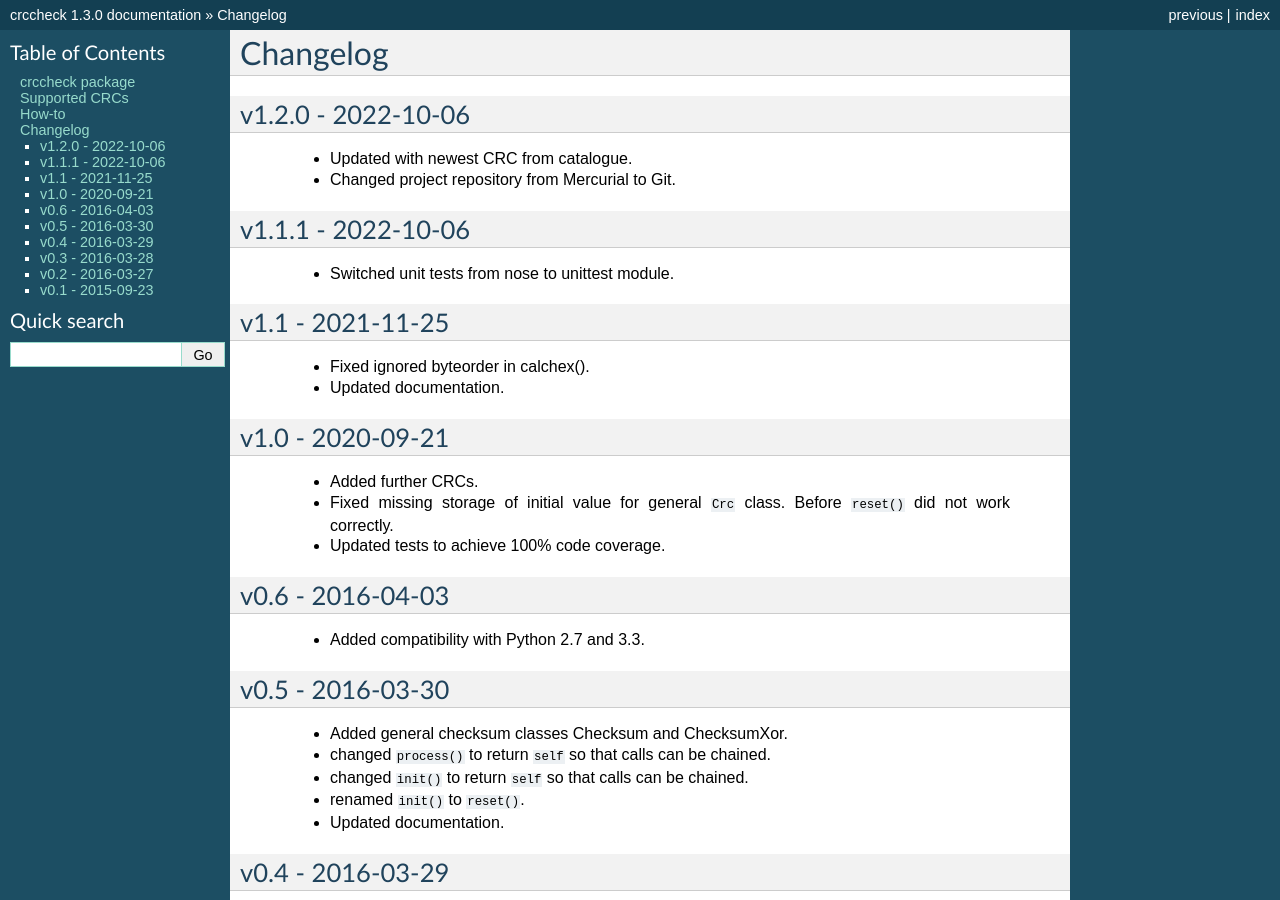
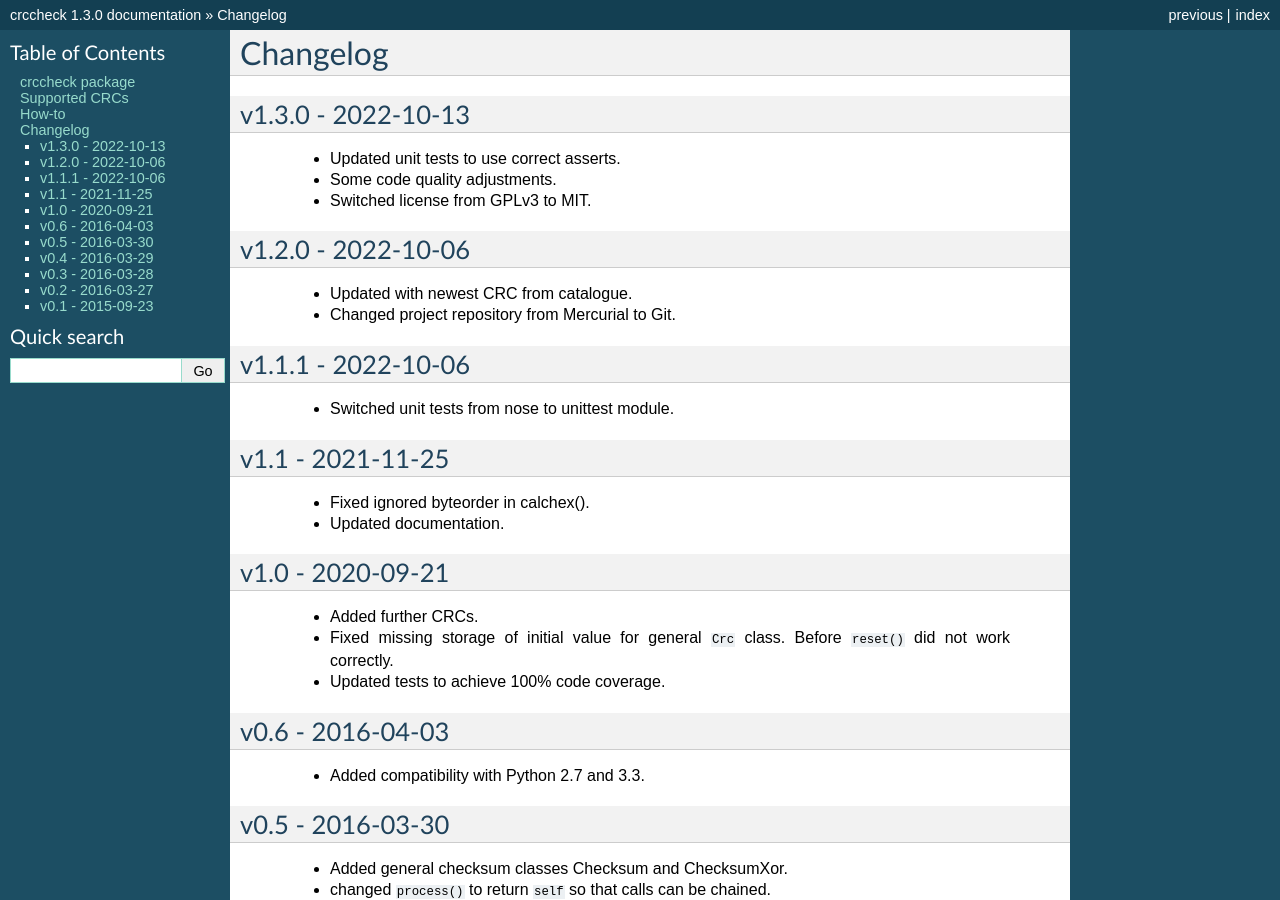
Before and after one commit to MartinScharrer/crccheck, a Sphinx documentation site: the page built from docs/source/changelog.rst, in a window 1280 px wide and 900 px high. Built offline with Sphinx 7.4.7, drawn with Linux system fonts in a browser that asks for light colours.

Commit message:
Updated changelog.

```diff
--- a/docs/source/changelog.rst
+++ b/docs/source/changelog.rst
@@ -1,6 +1,12 @@
 =========
 Changelog
 =========
+
+v1.3.0 - 2022-10-13
+===================
+ * Updated unit tests to use correct asserts.
+ * Some code quality adjustments.
+ * Switched license from GPLv3 to MIT.
 
 v1.2.0 - 2022-10-06
 ===================
```
